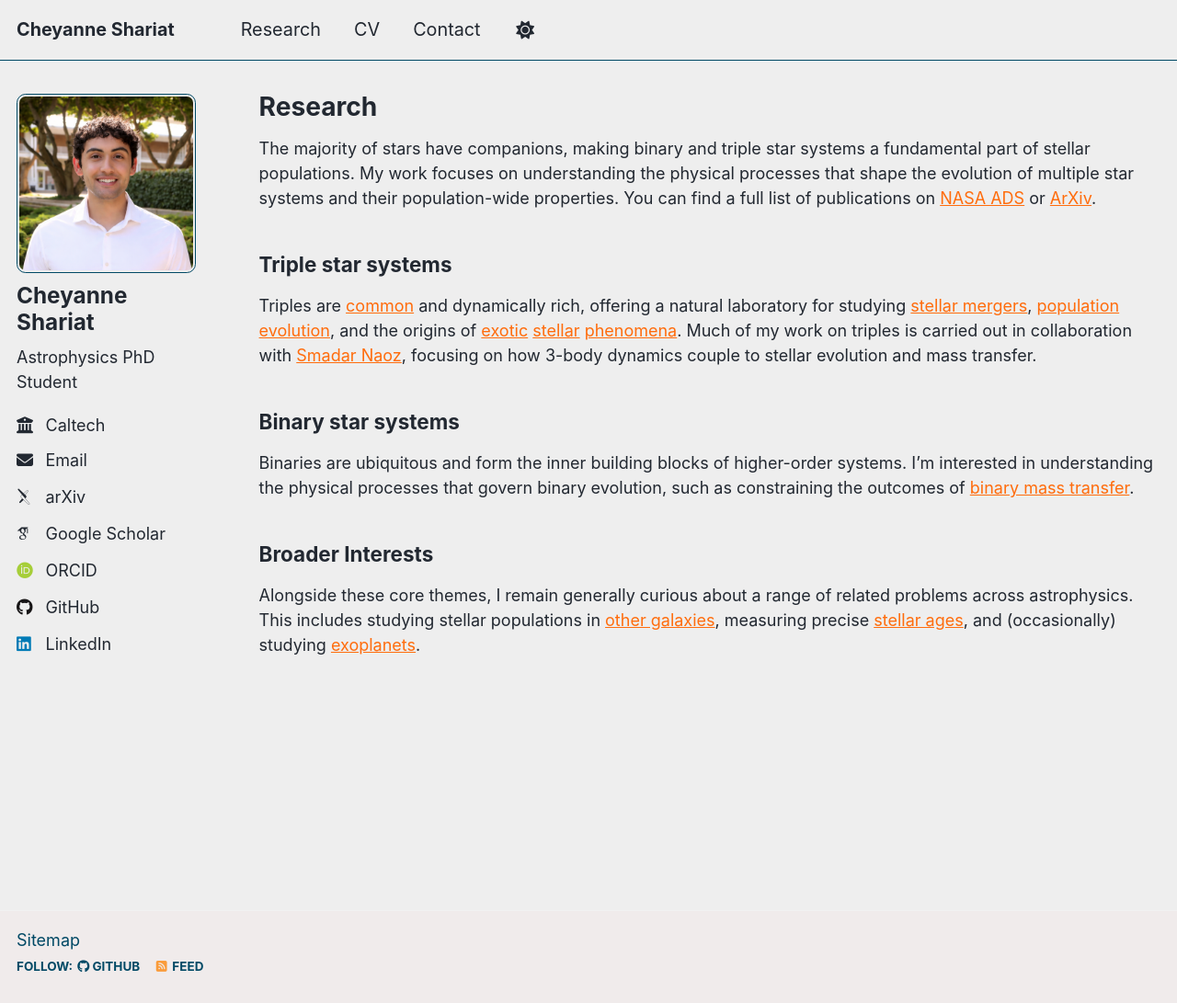
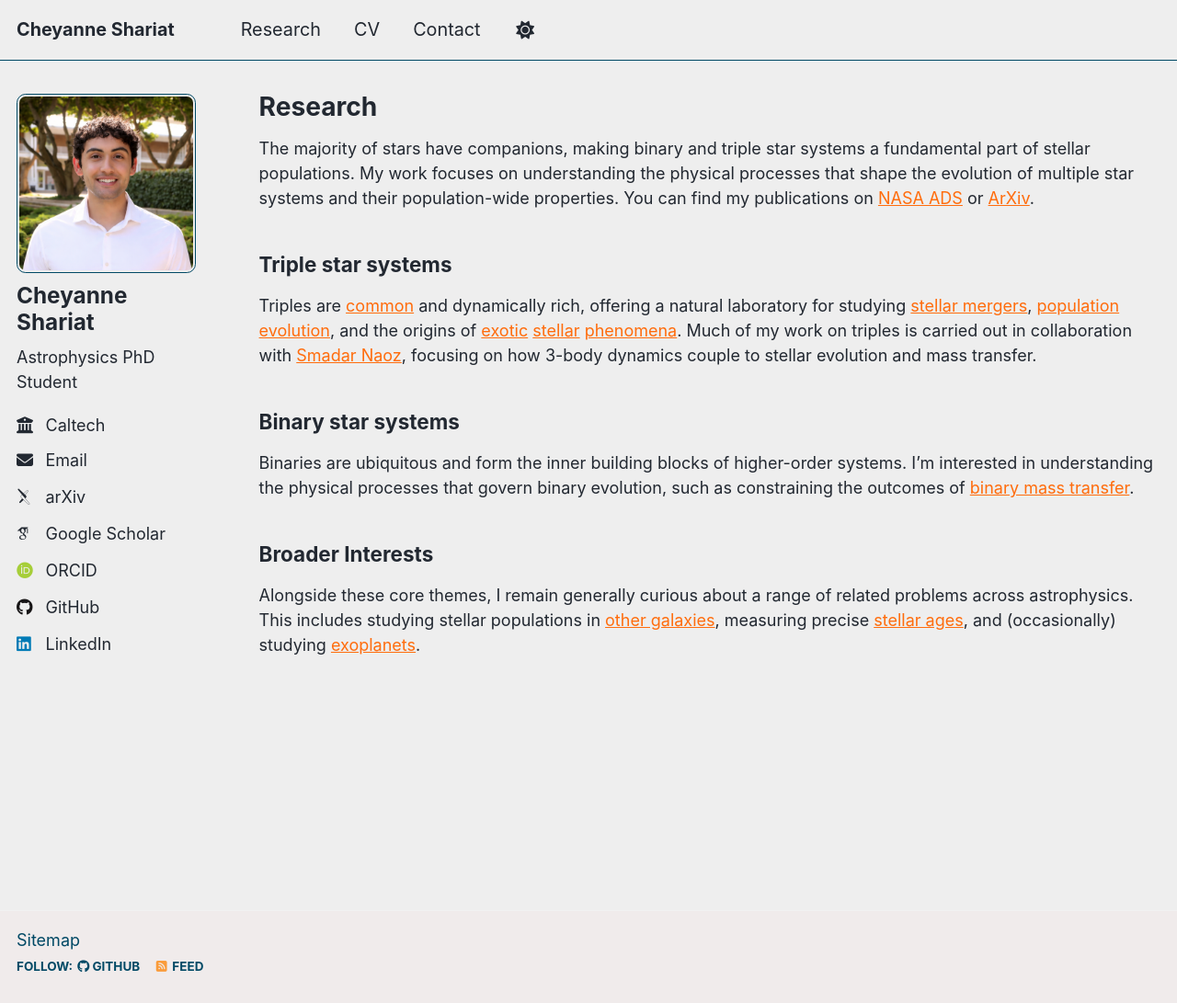
Before and after one commit to cheyanneshariat/cheyanneshariat.github.io, a Jekyll site: the page built from _pages/research.md, in a window 1280 px wide and 1091 px high. Shown: the whole window at 92% size. Built offline with Jekyll 4.4.1, drawn with Linux system fonts in a browser that asks for light colours; some web fonts are replaced; a script that is not in the unit is left out.

Commit message:
Update wording in research.md for clarity

```diff
--- a/_pages/research.md
+++ b/_pages/research.md
@@ -8,7 +8,7 @@
 {% include base_path %}
 
 The majority of stars have companions, making binary and triple star systems a fundamental part of stellar populations.
-My work focuses on understanding the physical processes that shape the evolution of multiple star systems and their population-wide properties. You can find a full list of publications on [NASA ADS](https://ui.adsabs.harvard.edu/search/p_=0&q=author%3A%22Shariat%2C%20Cheyanne%22&sort=date%20desc%2C%20bibcode%20desc) or [ArXiv](https://arxiv.org/search/?searchtype=author&query=Cheyanne%20Shariat).
+My work focuses on understanding the physical processes that shape the evolution of multiple star systems and their population-wide properties. You can find my publications on [NASA ADS](https://ui.adsabs.harvard.edu/search/p_=0&q=author%3A%22Shariat%2C%20Cheyanne%22&sort=date%20desc%2C%20bibcode%20desc) or [ArXiv](https://arxiv.org/search/?searchtype=author&query=Cheyanne%20Shariat).
 
 
 
```
